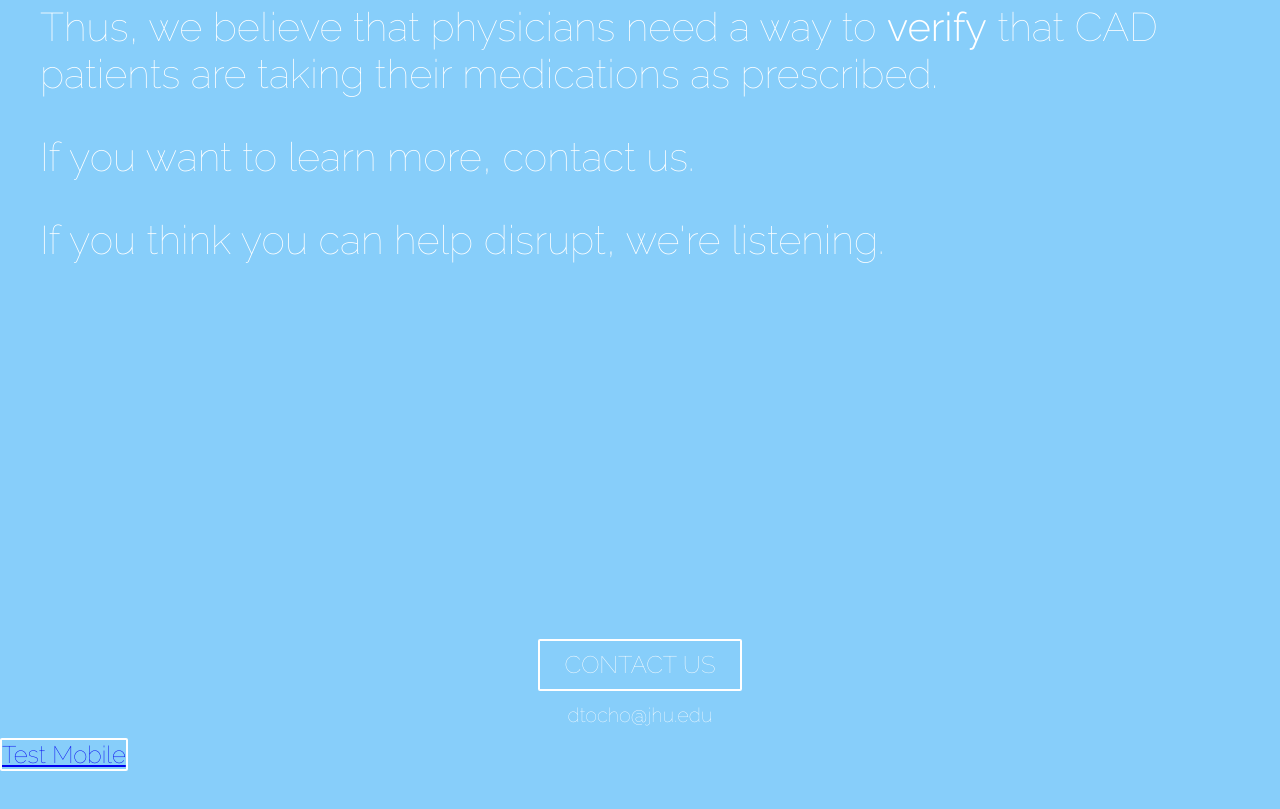
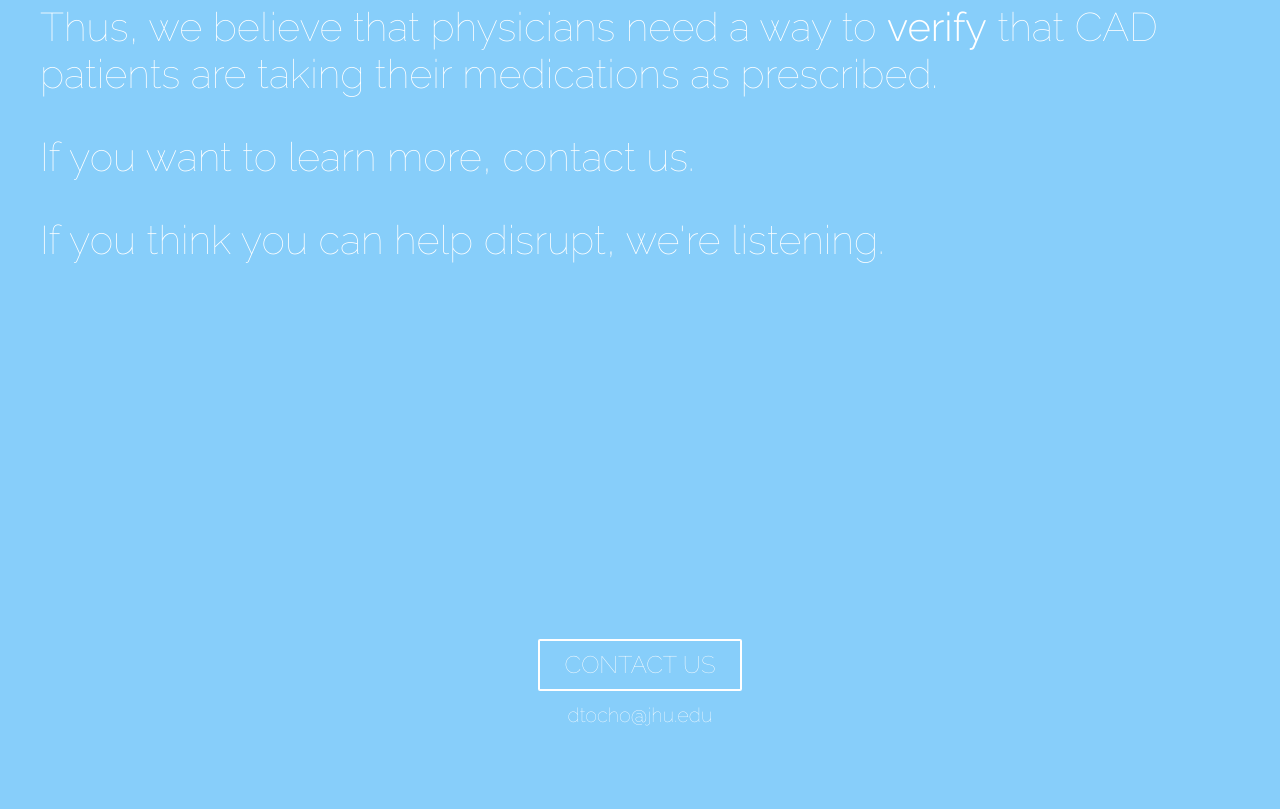
Before and after one commit to Vicmart1/ochotech-site, a plain HTML site: page index.html in a window 1280 px wide. Shown: the part 4443-5252 px from the top of the page. Drawn offline with nearby package versions, Linux system fonts and the light colour scheme.

```diff
--- a/index.html
+++ b/index.html
@@ -634,7 +634,7 @@
         <div class="container">
             <div class="button-center" onclick="mailTo()">CONTACT US</div>
             <div class="text-center">dtocho@jhu.edu</div>
-            <a class="button-center" href="PillPal/PillPal_AdHoc.mobileprovision" download>Test Mobile</a>
+            <!--a class="button-center" href="PillPal/PillPal_AdHoc.mobileprovision" download>Test Mobile</a-->
         </div>
         <script src="http://ajax.aspnetcdn.com/ajax/jQuery/jquery-1.12.4.min.js"></script>
         <script src="js/progressbar.min.js"></script>
```
